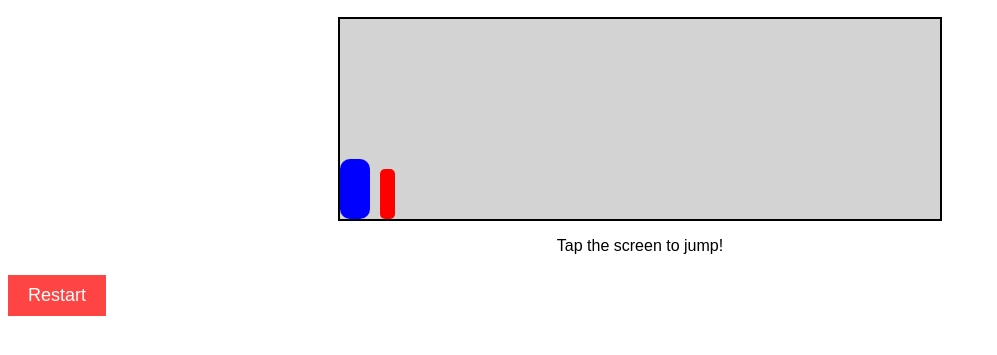
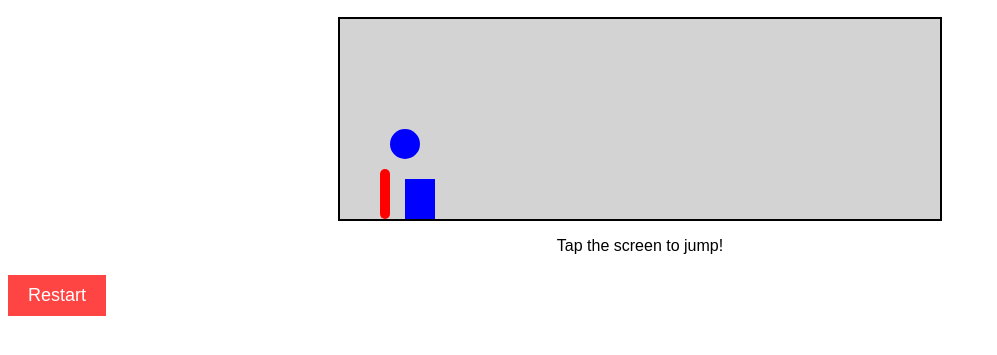
Before and after one commit to Kumiko23/Dino-game-1, a plain HTML site: page index.html in a window 1280 px wide. Shown: the part 111-466 px from the top of the page, without its empty margins (0-997 px from the left). Drawn offline with Linux system fonts and the light colour scheme.

Commit message:
Update style.css

```diff
--- a/style.css
+++ b/style.css
@@ -17,15 +17,36 @@ body {
 #dino {
     width: 30px;
     height: 60px;
+    position: absolute;
+    bottom: 0;
+    left: 50px;
+}
+
+/* Dino Head */
+#dino::before {
+    content: "";
+    width: 30px;
+    height: 30px;
+    background-color: blue;
+    border-radius: 50%;
+    position: absolute;
+    top: -30px;
+    left: 0;
+}
+
+/* Dino Body */
+#dino::after {
+    content: "";
+    width: 30px;
+    height: 40px;
     background-color: blue;
     position: absolute;
     bottom: 0;
-    border-radius: 10px;
 }
 
-/* New Thinner Obstacle */
+/* New Obstacle */
 #obstacle {
-    width: 15px;
+    width: 10px;
     height: 50px;
     background-color: red;
     position: absolute;
```
